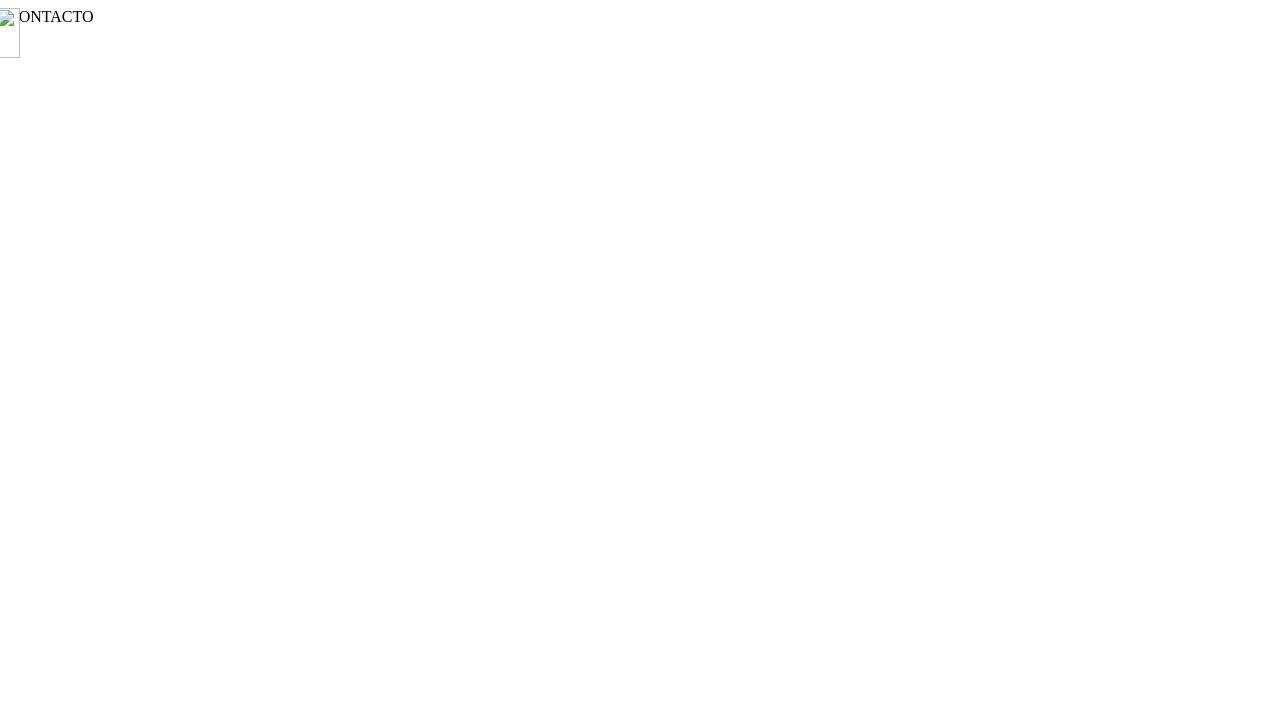
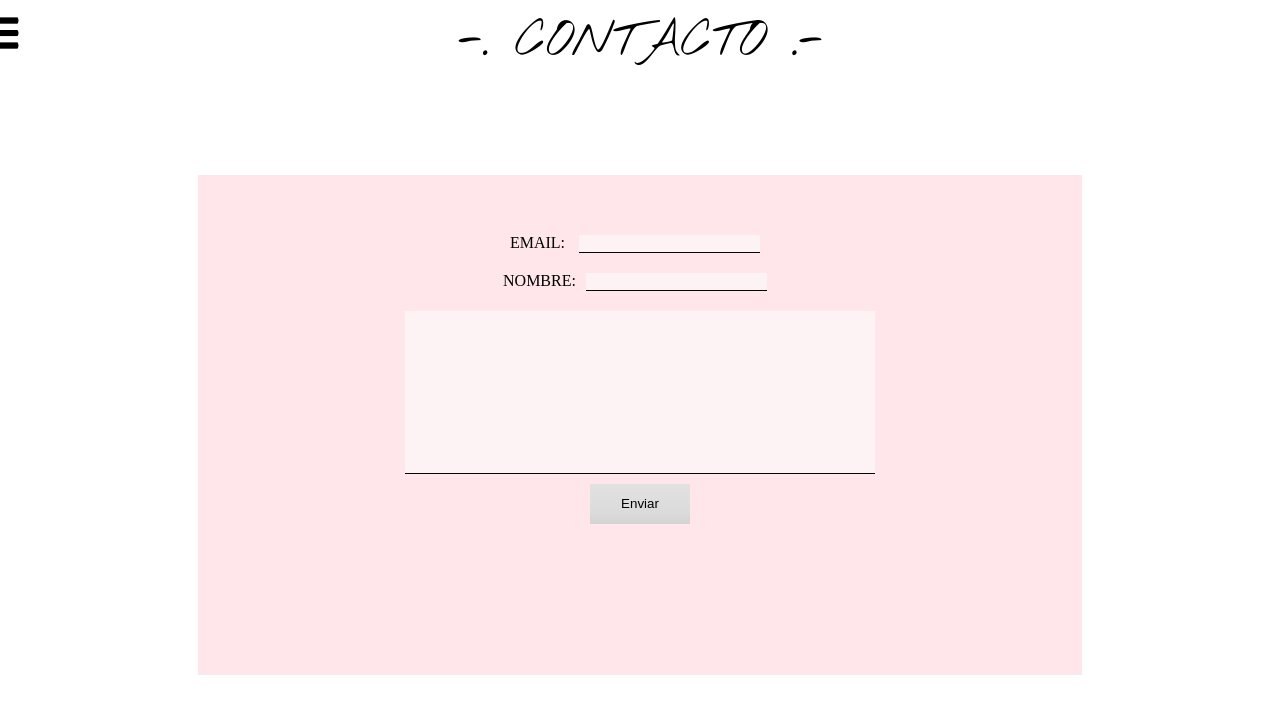
Before and after one commit to Diegobshots/webDise-o, a plain HTML site: page Ivan/contacto/contacto.html in a window 1280 px wide. Drawn offline with Linux system fonts and the light colour scheme.

Commit message:
05/12/19

```diff
--- a/Ivan/contacto/contacto.css
+++ b/Ivan/contacto/contacto.css
@@ -1,4 +1,4 @@
-.boton{
+button{
     height: 40px;
     width: 100px;
     border: 0;
@@ -6,7 +6,7 @@
     background-size: 1px 100px;
     transition: all .3s;
 
-} .boton:hover{
+} button:hover{
     background-position: 0 -50px;
     transition: all .3s;
     color: white;
--- a/Ivan/contacto/contacto.html
+++ b/Ivan/contacto/contacto.html
@@ -5,6 +5,8 @@
     <meta name="viewport" content="width=device-width, initial-scale=1.0">
     <meta http-equiv="X-UA-Compatible" content="ie=edge">
     <title>Document</title>
+    <link href="https://fonts.googleapis.com/css?family=Josefin+Sans:300|Nothing+You+Could+Do&display=swap" rel="stylesheet">
+    <link rel="stylesheet" href="contacto.css">
     <style>
 
         .sidenav .etiqueta{
@@ -38,16 +40,72 @@
             opacity:0.7;
             left: 0;
         }
+        .principal{
+            display: grid;
+            grid-template-columns:1fr ;
+            grid-template-rows: 1fr 3fr;
+            text-align: center;
+
+        }
+        .contacto{
+            grid-area: 1/1/2/2;
+            font-family: 'Nothing You Could Do', cursive;
+            font-size: 50px;
+            margin-left: auto;
+            margin-right: auto;
+            margin:0px;
+            padding: 0px;
+
+        }
+        .secundario{
+            grid-area:2/1/3/2;
+            background-color: rgba(255, 189, 200, 0.384);
+            width: 70%;
+            height: 500px;
+            margin-left: auto;
+            margin-right: auto;
+            display: flex;
+            justify-content: center;
+
+        }
+        .email{
+            padding: 50px;
+            color: black;
+
+
+        }
+        input{
+            margin:10px;
+            text-decoration: none;
+            border: none;
+            border-bottom: 1px solid black ;
+            background-color: rgba(253, 253, 253, 0.555) ;
+        }
+        .comentarios{
+            width: 80%;
+            height: 40%;
+        }
 
         </style>
         </head>
         <body>
         <div id="panelNavegacion" class="sidenav">
-          <a class="etiqueta" href="#"><img width="24px" height="50px"src="../img/menu.png"></a>
+          <a class="etiqueta" href="#"><img width="24px" height="50px"src="../../img/menu.png"></a>
           <div class="menu"></div>
         </div>
+        <div class="principal" >
         <div class="contacto">
-            CONTACTO
+           -. CONTACTO .-
         </div>
+        <div class="secundario">
+            <div class="email">
+                 EMAIL:   <input type="email"> <br>
+                 NOMBRE:<input type="text">
+                 <input class="comentarios" type="text">
+                 <button type="submit">Enviar</button>
+
+        </div>
+        </div>
+    </div>
         </body>
         </html>
```
